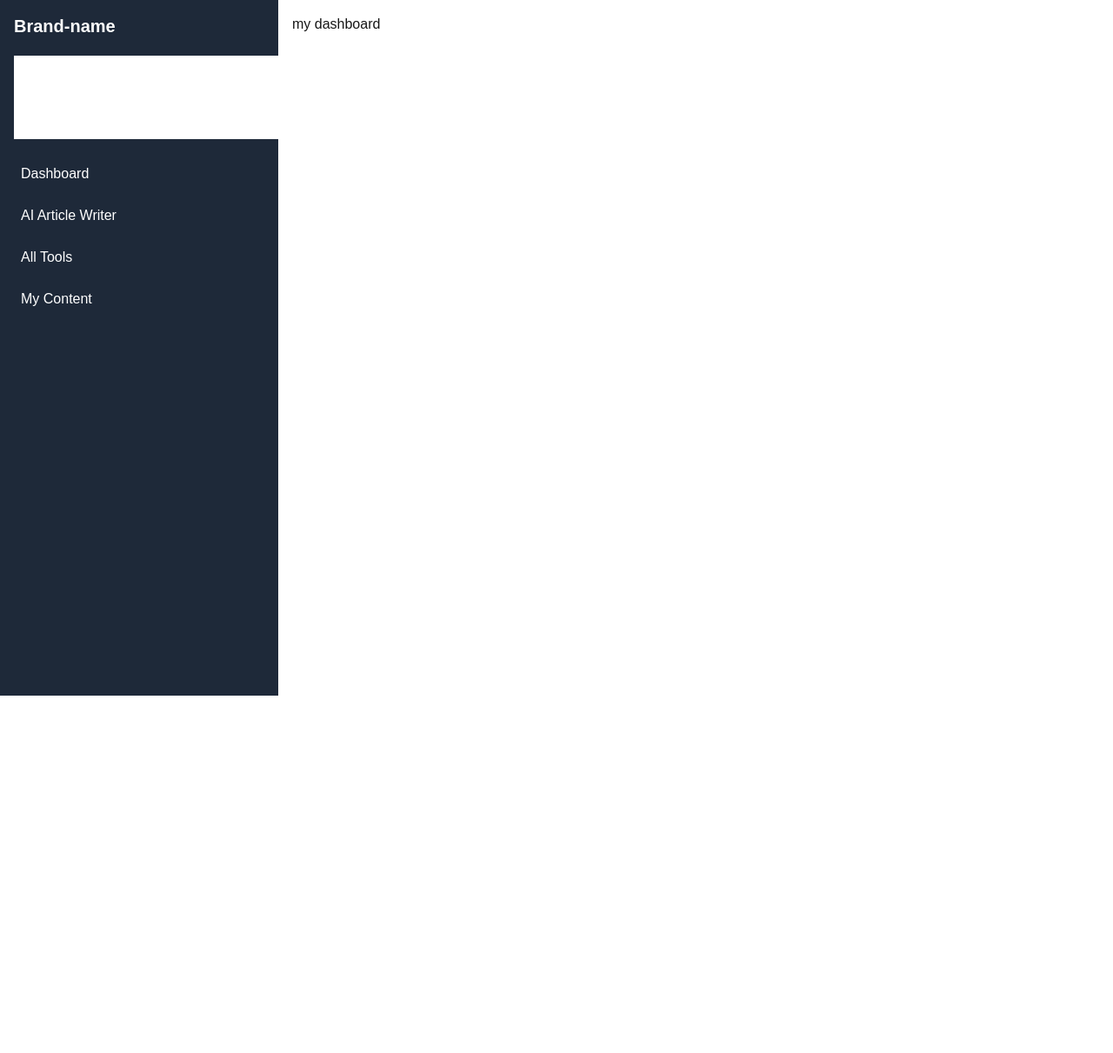
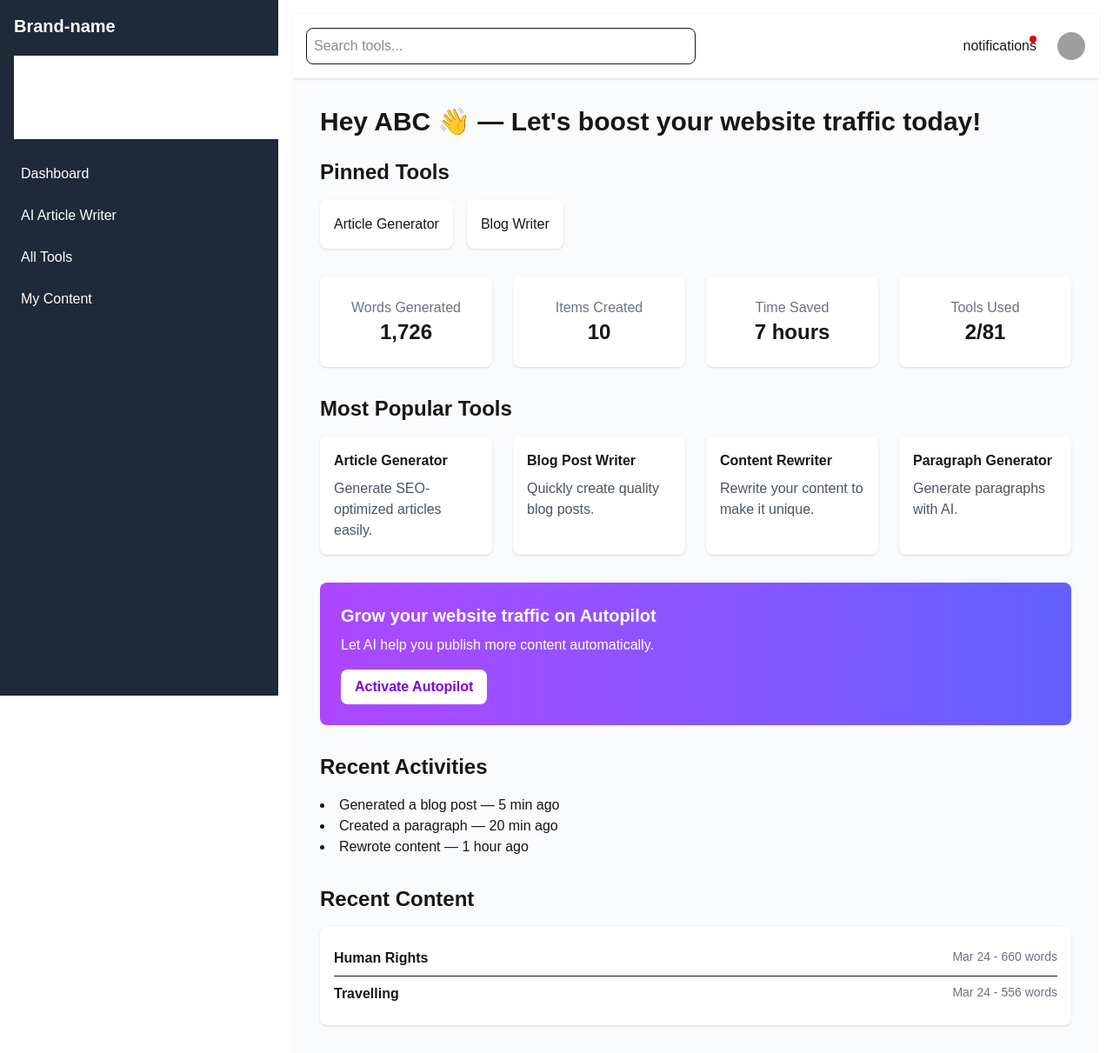
Before and after one commit to YashAnand432/GannaG-TechVentures, a Next.js app: page /home/dashboard in a window 1280 px wide. Shown: the whole page at 87% size. Before the commit the page ends 800 px from the top, so only its background shows below. Built offline with nearby package versions, Linux system fonts and the light colour scheme; grey boxes are pictures that could not be loaded.

Commit message:
added features in  dashboard 1.Search Bar at the top 2.Notification Bell 3.Profile Avatar Menu 4.Recent Activities

```diff
--- a/app/home/dashboard/page.tsx
+++ b/app/home/dashboard/page.tsx
@@ -1,7 +1,238 @@
-export default function mycontent() {
-    return (
-        <div>
-            my dashboard
-        </div>
-    )
-}
+// import React from 'react';
+
+// const DashboardPage = () => {
+//   return (
+//     <div className="flex min-h-screen">
+//       {/* Sidebar */}
+//       {/* <aside className="w-64 bg-white border-r p-4">
+//         <h2 className="text-2xl font-bold mb-8">CopyMatic</h2>
+//         <nav className="flex flex-col gap-4">
+//           <a href="#" className="text-gray-700 hover:text-blue-500">Dashboard</a>
+//           <a href="#" className="text-gray-700 hover:text-blue-500">AI Article Writer</a>
+//           <a href="#" className="text-gray-700 hover:text-blue-500">All Tools</a>
+//           <a href="#" className="text-gray-700 hover:text-blue-500">My Content</a>
+//           <a href="#" className="text-gray-700 hover:text-blue-500">Activate</a>
+//         </nav>
+//       </aside> */}
+
+//       {/* Main Content */}
+//       <main className="flex-1 p-8 bg-gray-50">
+//         {/* Greeting */}
+//         <h1 className="text-3xl font-semibold mb-6">Hey ABC 👋 — Let's boost your website traffic today!</h1>
+
+//         {/* Stats Cards */}
+//         <div className="grid grid-cols-4 gap-6 mb-8">
+//           <StatCard title="Words Generated" value="1,726 words" />
+//           <StatCard title="Items Generated" value="10 items" />
+//           <StatCard title="Time Saved" value="7 hours" />
+//           <StatCard title="Tools Used" value="2/81" />
+//         </div>
+
+//         {/* Popular Tools */}
+//         <section className="mb-8">
+//           <h2 className="text-2xl font-semibold mb-4">Most Popular Tools</h2>
+//           <div className="grid grid-cols-4 gap-6">
+//             <ToolCard title="Article Generator" description="Generate SEO-optimized articles easily." />
+//             <ToolCard title="Blog Post Writer" description="Quickly create quality blog posts." />
+//             <ToolCard title="Content Rewriter" description="Rewrite your content to make it unique." />
+//             <ToolCard title="Paragraph Generator" description="Generate paragraphs with AI." />
+//           </div>
+//         </section>
+
+//         {/* Marketing Section */}
+//         <section className="p-6 bg-purple-100 rounded-lg mb-8">
+//           <h3 className="text-xl font-bold mb-2">Grow your website traffic on autopilot with AI</h3>
+//           <p className="text-gray-600 mb-4">
+//             Just enter your website URL, and Autopilot will generate content and suggest changes that will help you rank higher.
+//           </p>
+//           <button className="bg-blue-600 text-white px-4 py-2 rounded-lg hover:bg-blue-700">Activate Autopilot</button>
+//         </section>
+
+//         {/* Recent Content */}
+//         <section>
+//           <h2 className="text-2xl font-semibold mb-4">Recent Content</h2>
+//           <div className="bg-white p-4 rounded-lg shadow-sm">
+//             <RecentContent title="Human Rights" date="Mar 24" words="660" />
+//             <RecentContent title="Travelling" date="Mar 24" words="556" />
+//           </div>
+//         </section>
+//       </main>
+//     </div>
+//   );
+// };
+
+// export default DashboardPage;
+
+// // Helper Components
+// const StatCard = ({ title, value }: { title: string; value: string }) => (
+//   <div className="bg-white p-6 rounded-lg shadow">
+//     <h3 className="text-gray-500">{title}</h3>
+//     <p className="text-2xl font-bold">{value}</p>
+//   </div>
+// );
+
+// const ToolCard = ({ title, description }: { title: string; description: string }) => (
+//   <div className="bg-white p-4 rounded-lg shadow hover:shadow-md cursor-pointer">
+//     <h4 className="font-bold mb-2">{title}</h4>
+//     <p className="text-gray-600">{description}</p>
+//   </div>
+// );
+
+// const RecentContent = ({ title, date, words }: { title: string; date: string; words: string }) => (
+//   <div className="flex justify-between py-2 border-b last:border-b-0">
+//     <span className="font-semibold">{title}</span>
+//     <div className="text-gray-500 text-sm">{date} — {words} words</div>
+//   </div>
+// );
+
+
+"use client";
+import React, { useState } from 'react';
+
+const DashboardPage = () => {
+  const [search, setSearch] = useState('');
+  const tools = [
+    { title: "Article Generator", description: "Generate SEO-optimized articles easily." },
+    { title: "Blog Post Writer", description: "Quickly create quality blog posts." },
+    { title: "Content Rewriter", description: "Rewrite your content to make it unique." },
+    { title: "Paragraph Generator", description: "Generate paragraphs with AI." },
+    // Add more tools here
+  ];
+
+  const filteredTools = tools.filter(tool =>
+    tool.title.toLowerCase().includes(search.toLowerCase())
+  );
+
+  return (
+    <div className="flex min-h-screen bg-gray-50">
+
+
+
+      {/* Main */}
+      <div className="flex-1 flex flex-col">
+
+        {/* Top Navbar */}
+        <Navbar search={search} setSearch={setSearch} />
+
+        {/* Content */}
+        <main className="p-8">
+          <h1 className="text-3xl font-semibold mb-6">Hey ABC 👋 — Let's boost your website traffic today!</h1>
+
+          {/* Pinned Tools */}
+          <PinnedTools />
+
+          {/* Stats */}
+          <StatsSection />
+
+          {/* Tools Section */}
+          <section className="mb-8">
+            <h2 className="text-2xl font-semibold mb-4">Most Popular Tools</h2>
+            <div className="grid grid-cols-1 md:grid-cols-2 lg:grid-cols-4 gap-6">
+              {filteredTools.map((tool, index) => (
+                <ToolCard key={index} title={tool.title} description={tool.description} />
+              ))}
+            </div>
+          </section>
+
+          {/* Marketing Banner */}
+          <MarketingBanner />
+
+          {/* Recent Activities */}
+          <RecentActivities />
+
+          {/* Recent Content */}
+          <RecentContentList />
+        </main>
+      </div>
+    </div>
+  );
+};
+
+export default DashboardPage;
+const Navbar = ({ search, setSearch }: { search: string; setSearch: (val: string) => void }) => (
+  <div className="flex items-center justify-between bg-white p-4 shadow">
+    <input
+      type="text"
+      placeholder="Search tools..."
+      value={search}
+      onChange={(e) => setSearch(e.target.value)}
+      className="w-1/2 p-2 border rounded-lg focus:outline-none"
+    />
+    <div className="flex items-center gap-6">
+      <button className="relative">
+        <span className="material-icons">notifications</span>
+        <span className="absolute top-0 right-0 w-2 h-2 bg-red-600 rounded-full"></span>
+      </button>
+      <img src="/image.jpeg" alt="Profile" className="w-8 h-8 rounded-full" />
+    </div>
+  </div>
+);
+
+// Other Components...
+const StatCard = ({ title, value }: { title: string; value: string }) => (
+  <div className="bg-white p-6 rounded-lg shadow text-center">
+    <h3 className="text-gray-500">{title}</h3>
+    <p className="text-2xl font-bold">{value}</p>
+  </div>
+);
+
+const StatsSection = () => (
+  <div className="grid grid-cols-2 md:grid-cols-4 gap-6 mb-8">
+    <StatCard title="Words Generated" value="1,726" />
+    <StatCard title="Items Created" value="10" />
+    <StatCard title="Time Saved" value="7 hours" />
+    <StatCard title="Tools Used" value="2/81" />
+  </div>
+);
+
+const ToolCard = ({ title, description }: { title: string; description: string }) => (
+  <div className="bg-white p-4 rounded-lg shadow hover:shadow-md cursor-pointer">
+    <h4 className="font-bold mb-2">{title}</h4>
+    <p className="text-gray-600">{description}</p>
+  </div>
+);
+
+const MarketingBanner = () => (
+  <div className="p-6 bg-gradient-to-r from-purple-500 to-indigo-500 text-white rounded-lg mb-8">
+    <h3 className="text-xl font-bold mb-2">Grow your website traffic on Autopilot</h3>
+    <p className="mb-4">Let AI help you publish more content automatically.</p>
+    <button className="bg-white text-purple-700 px-4 py-2 rounded-lg font-semibold hover:bg-gray-100">Activate Autopilot</button>
+  </div>
+);
+
+const PinnedTools = () => (
+  <section className="mb-8">
+    <h2 className="text-2xl font-semibold mb-4">Pinned Tools</h2>
+    <div className="flex gap-4">
+      <div className="bg-white p-4 rounded-lg shadow hover:shadow-md cursor-pointer">Article Generator</div>
+      <div className="bg-white p-4 rounded-lg shadow hover:shadow-md cursor-pointer">Blog Writer</div>
+    </div>
+  </section>
+);
+
+const RecentActivities = () => (
+  <section className="mb-8">
+    <h2 className="text-2xl font-semibold mb-4">Recent Activities</h2>
+    <ul className="list-disc list-inside">
+      <li>Generated a blog post — 5 min ago</li>
+      <li>Created a paragraph — 20 min ago</li>
+      <li>Rewrote content — 1 hour ago</li>
+    </ul>
+  </section>
+);
+
+const RecentContentList = () => (
+  <section>
+    <h2 className="text-2xl font-semibold mb-4">Recent Content</h2>
+    <div className="bg-white p-4 rounded-lg shadow-sm">
+      <div className="flex justify-between py-2 border-b last:border-b-0">
+        <span className="font-semibold">Human Rights</span>
+        <span className="text-gray-500 text-sm">Mar 24 - 660 words</span>
+      </div>
+      <div className="flex justify-between py-2">
+        <span className="font-semibold">Travelling</span>
+        <span className="text-gray-500 text-sm">Mar 24 - 556 words</span>
+      </div>
+    </div>
+  </section>
+);
```
